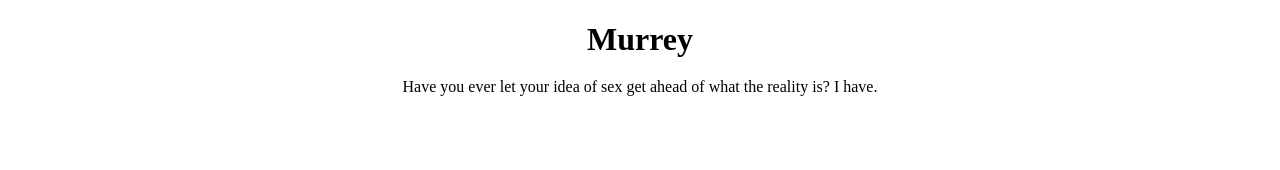
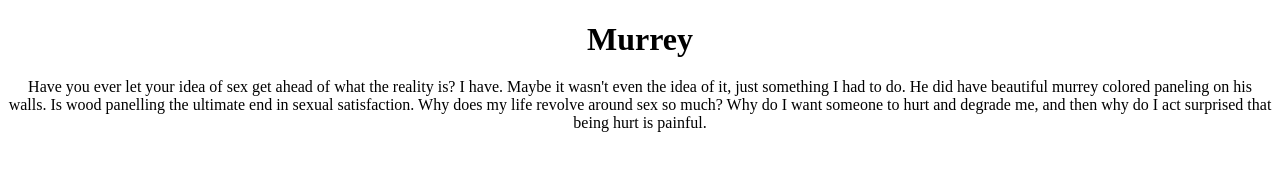
Before and after one commit to 8opus/8opus.github.io, a plain HTML site: page Murrey.html in a window 1280 px wide. Drawn offline with Linux system fonts and the light colour scheme.

Commit message:
Update Murrey.html

```diff
--- a/Murrey.html
+++ b/Murrey.html
@@ -13,7 +13,16 @@
 </head>
 <body>
     <h1> Murrey</h1>
-    <p> Have you ever let your idea of sex get ahead of what the reality is? I have.</p>
+    <p>
+        Have you ever let your idea of sex get ahead of what the reality is? I have.
+        Maybe it wasn't even the idea of it, just something I had to do. He did have beautiful murrey colored paneling on his walls.
+        Is wood panelling the ultimate end in sexual satisfaction.
+        Why does my life revolve around sex so much?
+        Why do I want someone to hurt and degrade me, and then why do I act surprised that being hurt is painful.
+
+
+
+    </p>
     <!-- Add more paragraphs as needed -->
 </body>
 </html>
```
